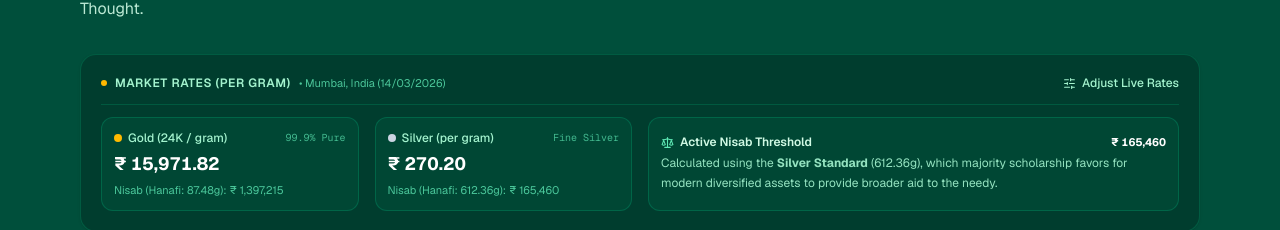
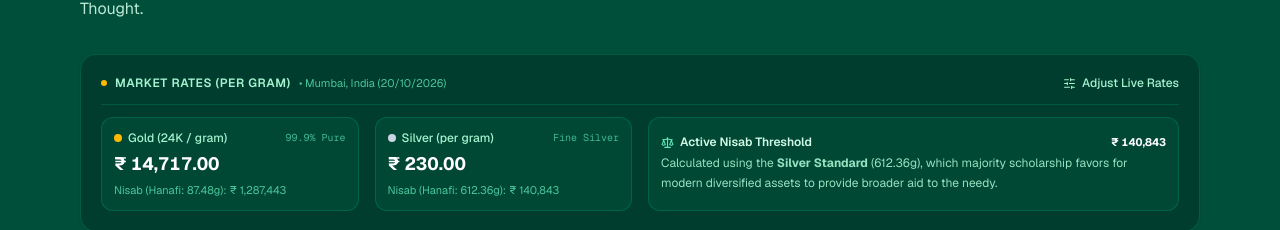
Before and after one commit to abdurrahmanshkh/zakatcalculator, a Next.js app: page / in a window 1280 px wide. Shown: the part 223-453 px from the top of the page. Built offline with nearby package versions, Linux system fonts and the light colour scheme.

Commit message:
Updated gold and sliver rates as of 20/10/26

```diff
--- a/app/page.tsx
+++ b/app/page.tsx
@@ -508,8 +508,8 @@ export default function App(): React.ReactElement {
   const [currency, setCurrency] = useState<string>('INR');
 
   // Market Rates
-  const [goldPrice, setGoldPrice] = useState<number>(15971.82);
-  const [silverPrice, setSilverPrice] = useState<number>(270.20);
+  const [goldPrice, setGoldPrice] = useState<number>(14717.00);
+  const [silverPrice, setSilverPrice] = useState<number>(230.00);
   const [isEditingRates, setIsEditingRates] = useState<boolean>(false);
   const [showFiqhModal, setShowFiqhModal] = useState<boolean>(false);
   const [copiedSummary, setCopiedSummary] = useState<boolean>(false);
@@ -963,7 +963,7 @@ Calculated on ${new Date().toLocaleDateString()} using MyZakat (Il An Noor Found
                   Market Rates (Per Gram)
                 </span>
                 <span className="text-[11px] text-emerald-300/80 hidden md:inline">
-                  • Mumbai, India (14/03/2026)
+                  • Mumbai, India (20/10/2026)
                 </span>
               </div>
               <button
```
